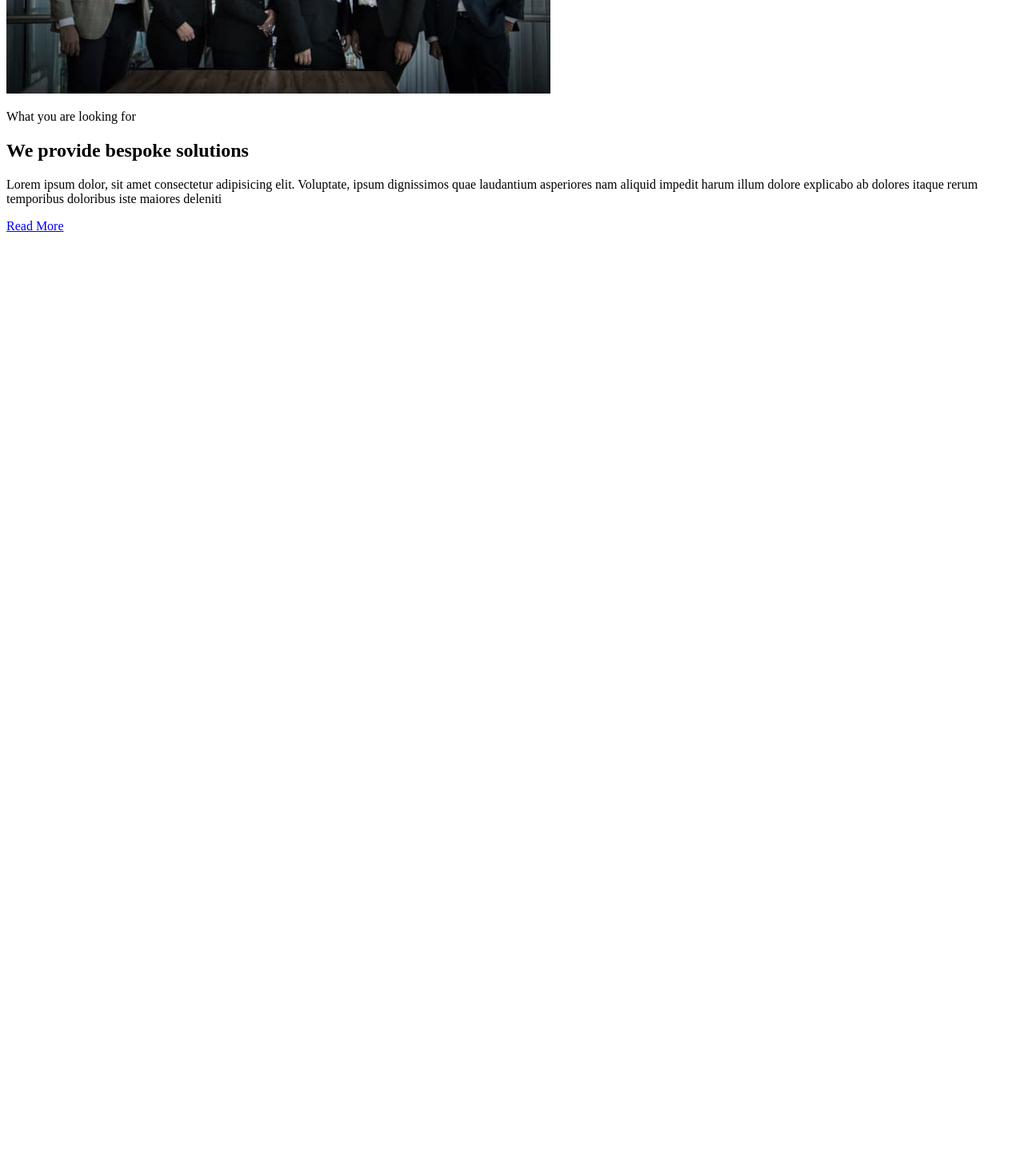
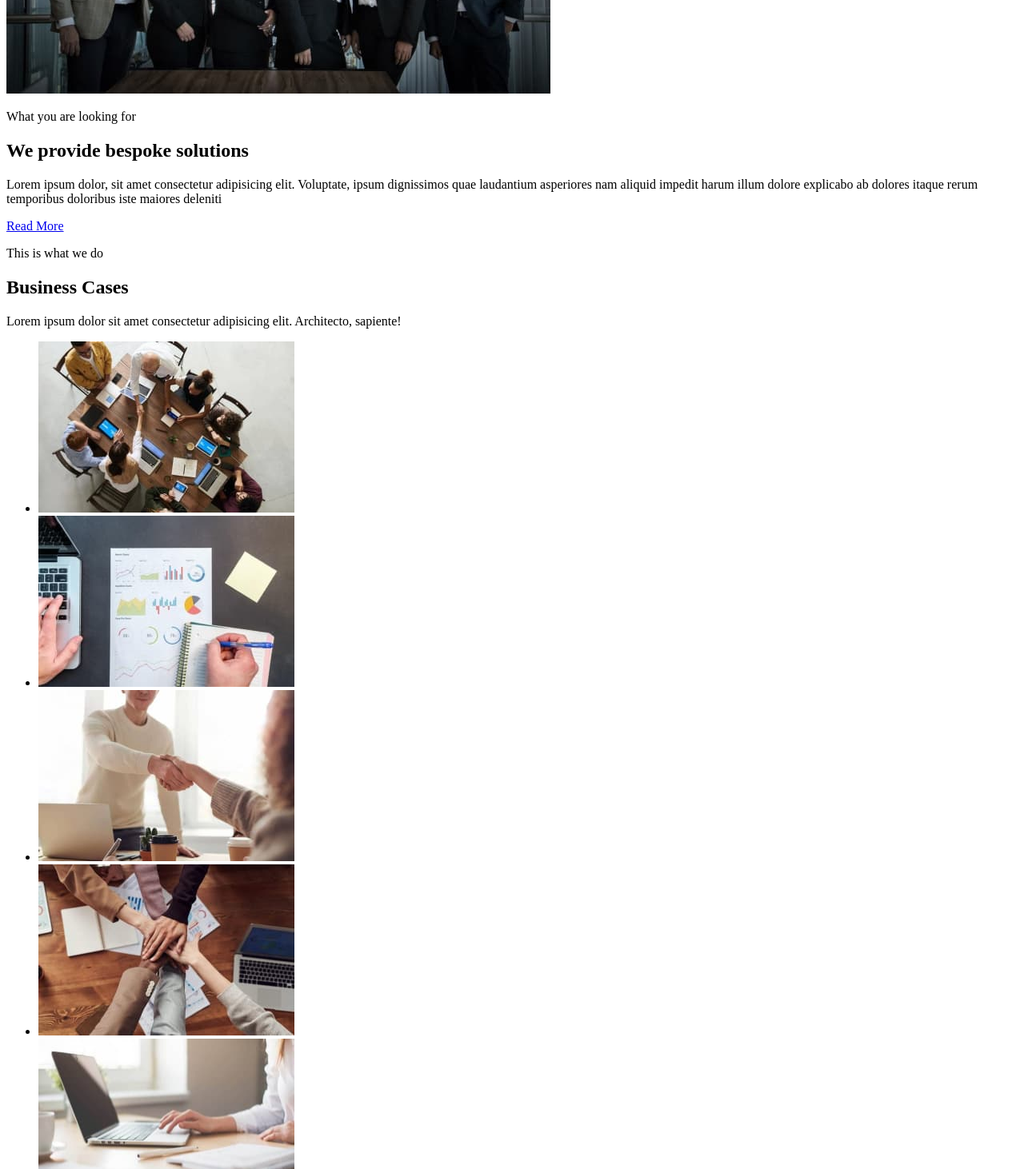
Before and after one commit to OleksandrSlus/fson-79-pllumy, a plain HTML site: page index.html in a window 1280 px wide. Shown: the part 890-2352 px from the top of the page at 80% size. Before the commit the page ends 1190 px from the top, so only its background shows below. Drawn offline with Linux system fonts and the light colour scheme.

Commit message:
Add cases

```diff
--- a/index.html
+++ b/index.html
@@ -74,6 +74,23 @@
         </p>
         <a href="#">Read More</a>
       </section>
+
+      <!-- cases -->
+      <section>
+        <p>This is what we do</p>
+        <h2>Business Cases</h2>
+        <p>Lorem ipsum dolor sit amet consectetur adipisicing elit. Architecto, sapiente!</p>
+        <ul>
+          <li><img src="./images/cases/cases1.jpg" alt="cases" width="320" height="214"></li>
+          <li><img src="./images/cases/cases2.jpg" alt="cases" width="320" height="214"></li>
+          <li><img src="./images/cases/cases3.jpg" alt="cases" width="320" height="214"></li>
+          <li><img src="./images/cases/cases4.jpg" alt="cases" width="320" height="214"></li>
+          <li><img src="./images/cases/cases5.jpg" alt="cases" width="320" height="214"></li>
+          <li><img src="./images/cases/cases6.jpg" alt="cases" width="320" height="214"></li>
+          <li><img src="./images/cases/cases7.jpg" alt="cases" width="320" height="214"></li>
+          <li><img src="./images/cases/cases8.jpg" alt="cases" width="320" height="214"></li>
+        </ul>
+      </section>
     </main>
   </body>
 </html>
```
Also changed, not shown: images/cases/cases1.jpg (added), images/cases/cases2.jpg (added), images/cases/cases3.jpg (added), images/cases/cases4.jpg (added), images/cases/cases5.jpg (added), images/cases/cases6.jpg (added), images/cases/cases7.jpg (added), images/cases/cases8.jpg (added).
